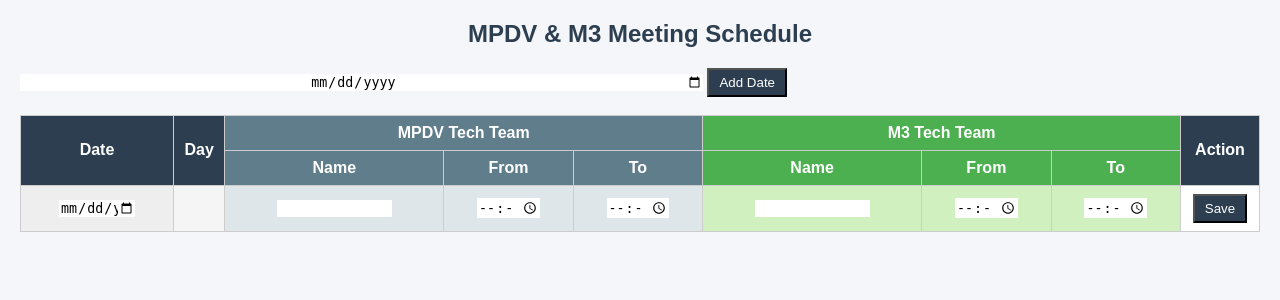
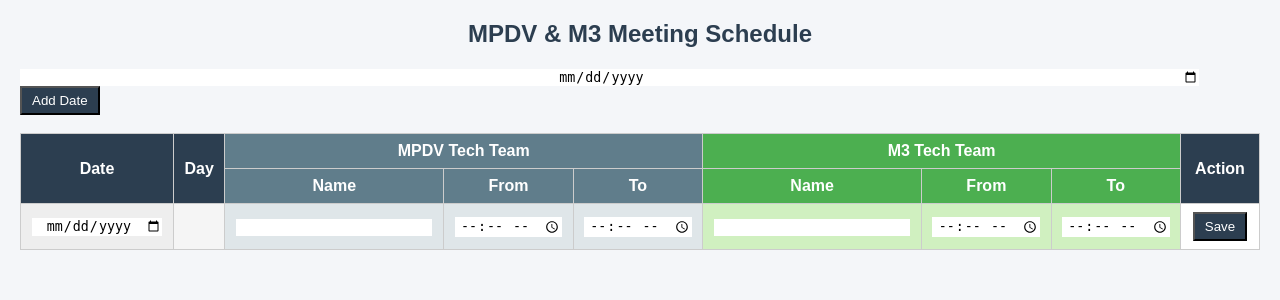
Before and after one commit to mishrab1911/Meeting_Slots_new, a Flask app: page / in a window 1280 px wide. Shown: the top 300 px of the page. Run offline with Flask 3, Linux system fonts and the light colour scheme; a database or web service that is not in the repository returns one stand-in record (values such as "Sample title"); some libraries are stand-ins or nearby versions.

Commit message:
Update index.html

```diff
--- a/templates/index.html
+++ b/templates/index.html
@@ -34,7 +34,7 @@
         .m3 { background-color: #d0f0c0; }
 
         input {
-            width: 55%;
+            width: 95%;
             border: none;
             text-align: center;
         }
```
